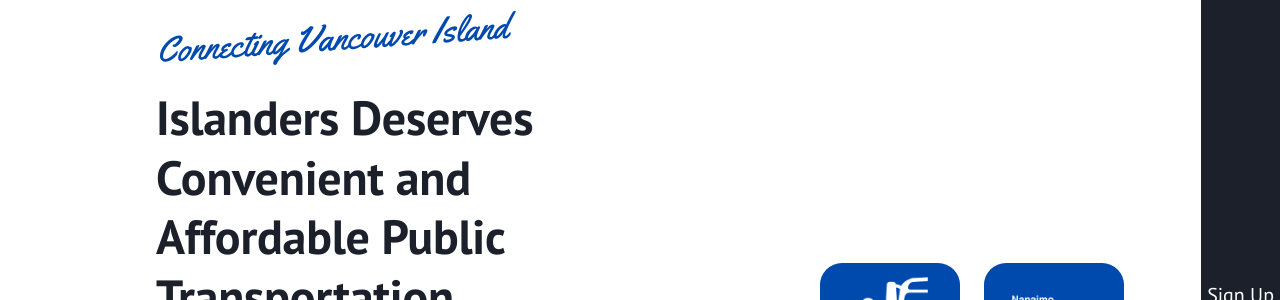
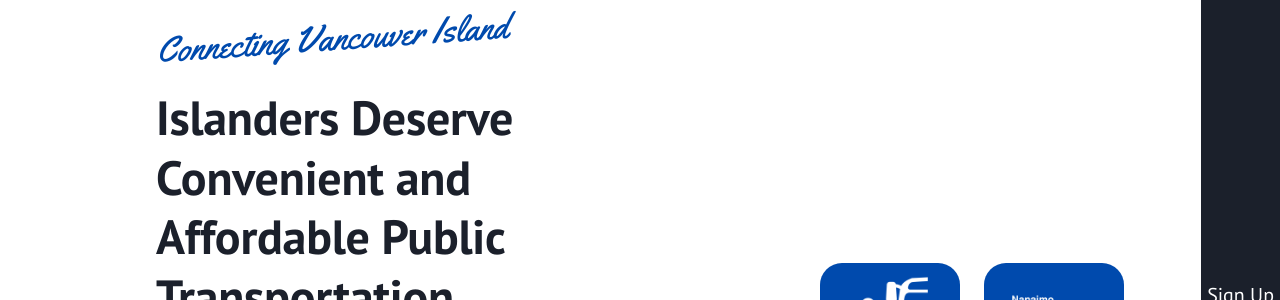
Before and after one commit to STNanaimo/better-island-transit, a Jekyll site: the page built from index.html, in a window 1280 px wide. Shown: the part 187-487 px from the top of the page. Built offline with Jekyll 4.4.1, drawn with Linux system fonts in a browser that asks for light colours; the list of posts is cut into pages by our own code; comment, search, counter and statistics services are not loaded.

Commit message:
Fix typo in the hero text

```diff
--- a/_data/settings.yml
+++ b/_data/settings.yml
@@ -41,7 +41,7 @@ cta_button:
 hero:
   enable: true
   hero_intro: Connecting Vancouver Island
-  hero_title: Islanders Deserves Convenient and Affordable Public Transportation
+  hero_title: Islanders Deserve Convenient and Affordable Public Transportation
   hero_description: Vancouver Island currently has infrequent and expensive intercity public transit that serves a tiny portion of demand for a few communities. This is inconvenient for both Islanders and tourists, dealing with increased traffic, roadway congestion, accidents, and pollution. Moreover, it will be years before the E&N corridor is functional. Better Island Transit is lobbying governments to implement frequent and affordable bus service with low fares throughout the Island. <i>Our first step is to increase the frequency of the existing bus service between Victoria to Duncan.</i> Further initiatives will support bus service to destinations such as Courtenay,  Campbell River, Port Alberni, Ucluelet and Tofino along with potential daily service to Port McNeil and Port Hardy. We hope our initiatives will lead to improvements in intercity bus service throughout the province. <b>Sign up for email updates below.</b>
   hero_images:
     - alt: "Line Outline Of Bus Stop Icon"
```
